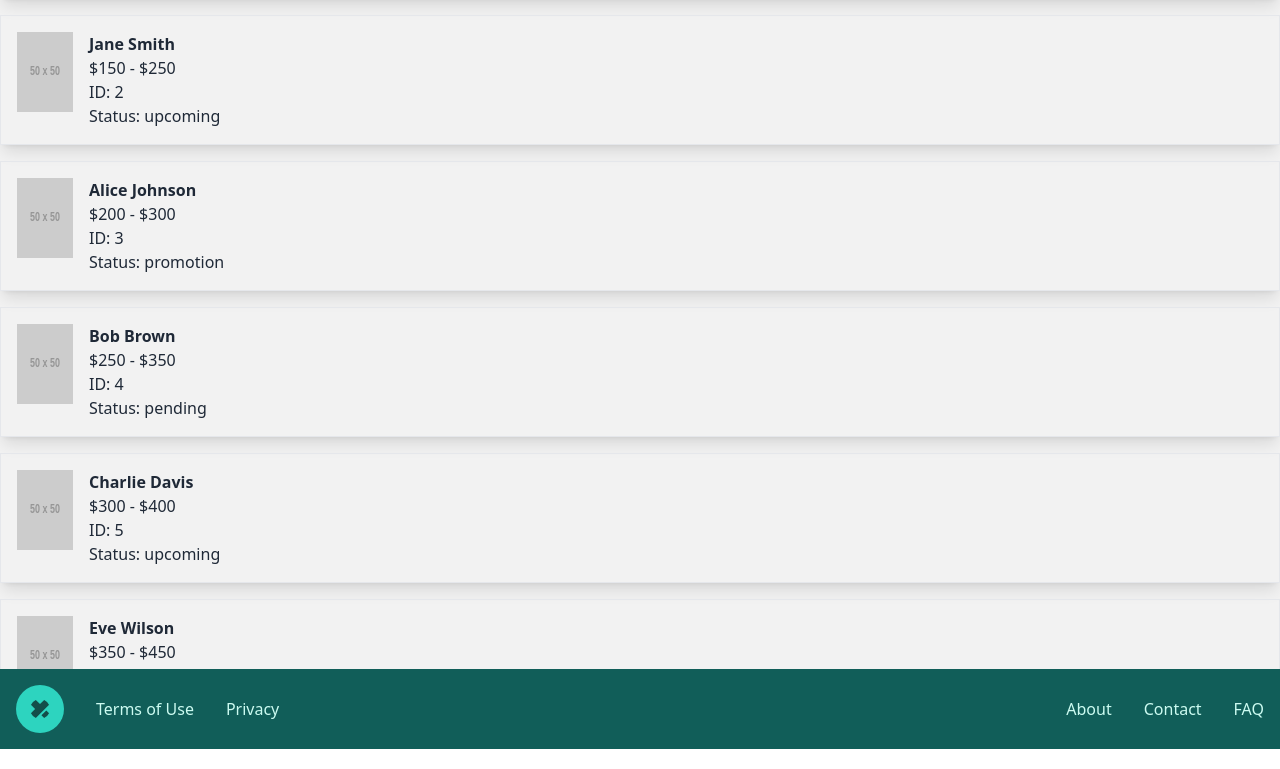
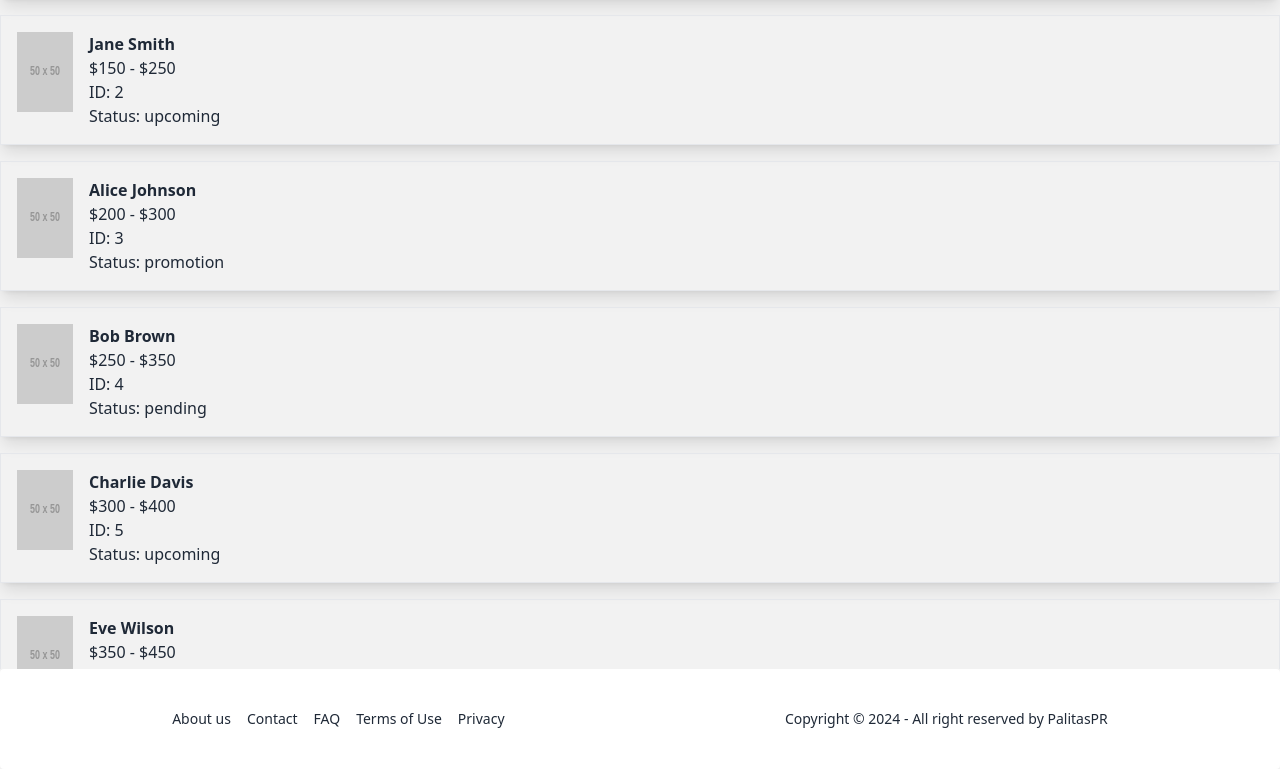
Before and after one commit to Lusanco/PalitasPR, a Svelte app in the folder frontend/: page /test in a window 1280 px wide. Shown: the part 279-1048 px from the top of the page. Built offline with nearby package versions, Linux system fonts and the light colour scheme.

Commit message:
Updated Footer, removed menu from main

```diff
--- a/frontend/src/layouts/Footer.svelte
+++ b/frontend/src/layouts/Footer.svelte
@@ -1,45 +1,14 @@
-<script>
-  import List from "../components/List.svelte";
-
-  let classUL1 = "flex flex-wrap items-center space-x-4 sm:space-x-8";
-  let classUL2 = "flex flex-wrap pl-3 space-x-4 sm:space-x-8";
-  let linksARRAY1 = { "Terms of Use": "/terms-of-use", Privacy: "/privacy" };
-  let classLINKS1 = { "Terms of Use": "", Privacy: "" };
-  let linksARRAY2 = { About: "/about", Contact: "/contact", FAQ: "/faq" };
-  let classLINKS2 = { About: "", Contact: "", FAQ: "" };
-  let svgPath =
-    "M18.266 26.068l7.839-7.854 4.469 4.479c1.859 1.859 1.859 4.875 0 6.734l-1.104 1.104c-1.859 1.865-4.875 1.865-6.734 0zM30.563 2.531l-1.109-1.104c-1.859-1.859-4.875-1.859-6.734 0l-6.719 6.734-6.734-6.734c-1.859-1.859-4.875-1.859-6.734 0l-1.104 1.104c-1.859 1.859-1.859 4.875 0 6.734l6.734 6.734-6.734 6.734c-1.859 1.859-1.859 4.875 0 6.734l1.104 1.104c1.859 1.859 4.875 1.859 6.734 0l21.307-21.307c1.859-1.859 1.859-4.875 0-6.734z";
-</script>
-
-<!-- Footer Start -->
-<footer class="hidden px-4 py-4 mt-auto text-teal-100 bg-teal-800 md:flex">
-  <div
-    class="container flex flex-wrap items-center justify-center mx-auto space-y-4 sm:justify-between sm:space-y-0"
-  >
-    <div class="flex flex-row pr-3 space-x-4 sm:space-x-8">
-      <div
-        class="flex items-center justify-center flex-shrink-0 w-12 h-12 bg-teal-400 rounded-full"
-      >
-        <svg
-          xmlns="http://www.w3.org/2000/svg"
-          viewBox="0 0 32 32"
-          fill="currentColor"
-          class="w-5 h-5 text-teal-900 rounded-full"
-        >
-          <path d={svgPath}></path>
-        </svg>
-      </div>
-      <List
-        linksARRAY={linksARRAY1}
-        classLINKS={classLINKS1}
-        classUL={classUL1}
-      />
-    </div>
-    <List
-      linksARRAY={linksARRAY2}
-      classLINKS={classLINKS2}
-      classUL={classUL2}
-    />
-  </div>
+<footer
+  class="flex flex-wrap justify-between p-10 rounded footer bg-base-100 text-base-content"
+>
+  <nav class="flex flex-wrap items-center justify-center gap-4 mx-auto">
+    <a href="/about" class="link link-hover">About us</a>
+    <a href="/contact" class="link link-hover">Contact</a>
+    <a href="/faq" class="link link-hover">FAQ</a>
+    <a href="/terms-of-use" class="link link-hover">Terms of Use</a>
+    <a href="/privacy" class="link link-hover">Privacy</a>
+  </nav>
+  <p class="mx-auto text-center md:text-end">
+    Copyright © 2024 - All right reserved by PalitasPR
+  </p>
 </footer>
-<!-- Footer End -->
--- a/frontend/src/layouts/Main.svelte
+++ b/frontend/src/layouts/Main.svelte
@@ -37,7 +37,7 @@
       />
     </svg>
   </Button> -->
-  <Menu></Menu>
+  <!-- <Menu></Menu> -->
   <slot />
 </main>
 <!-- Main End -->
```
